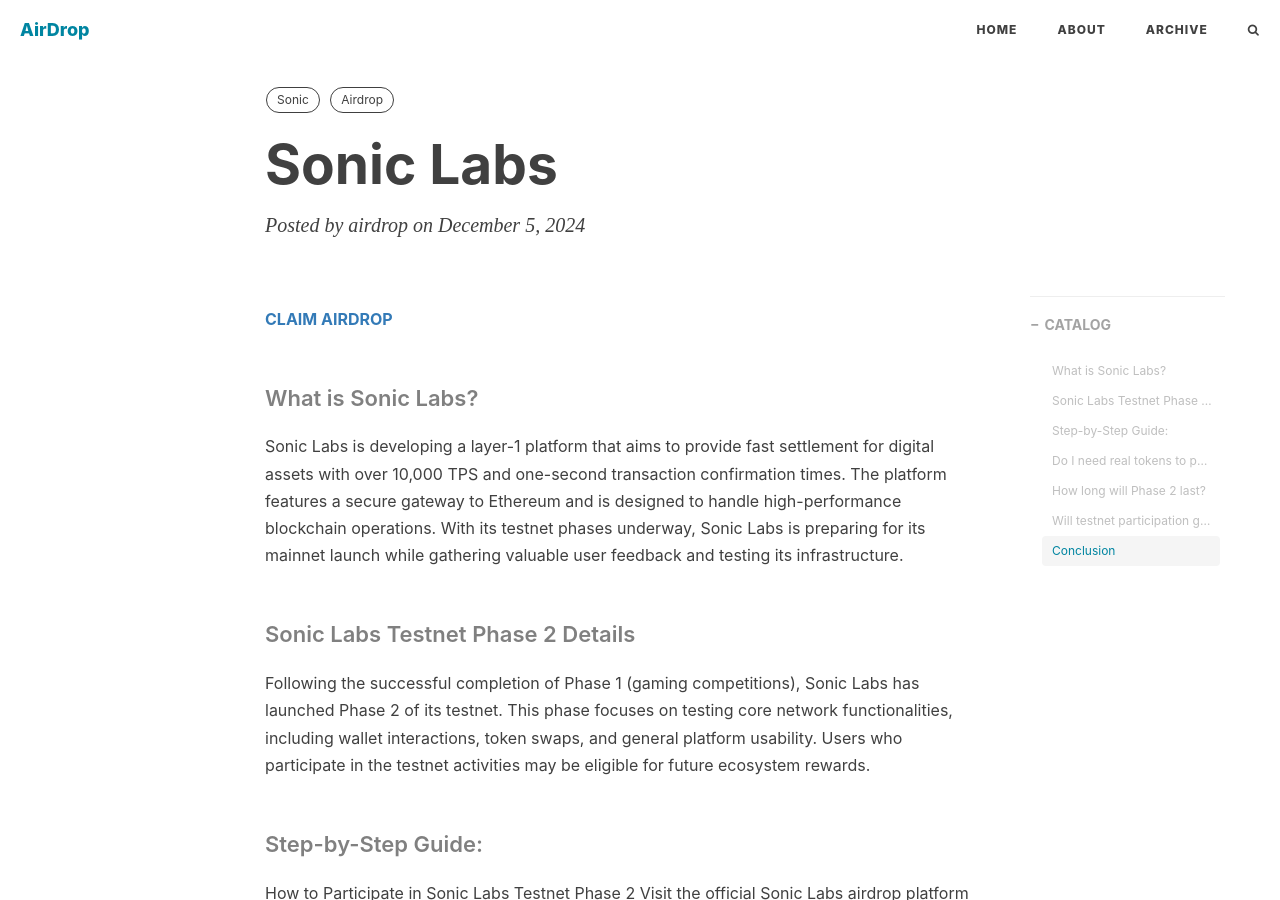
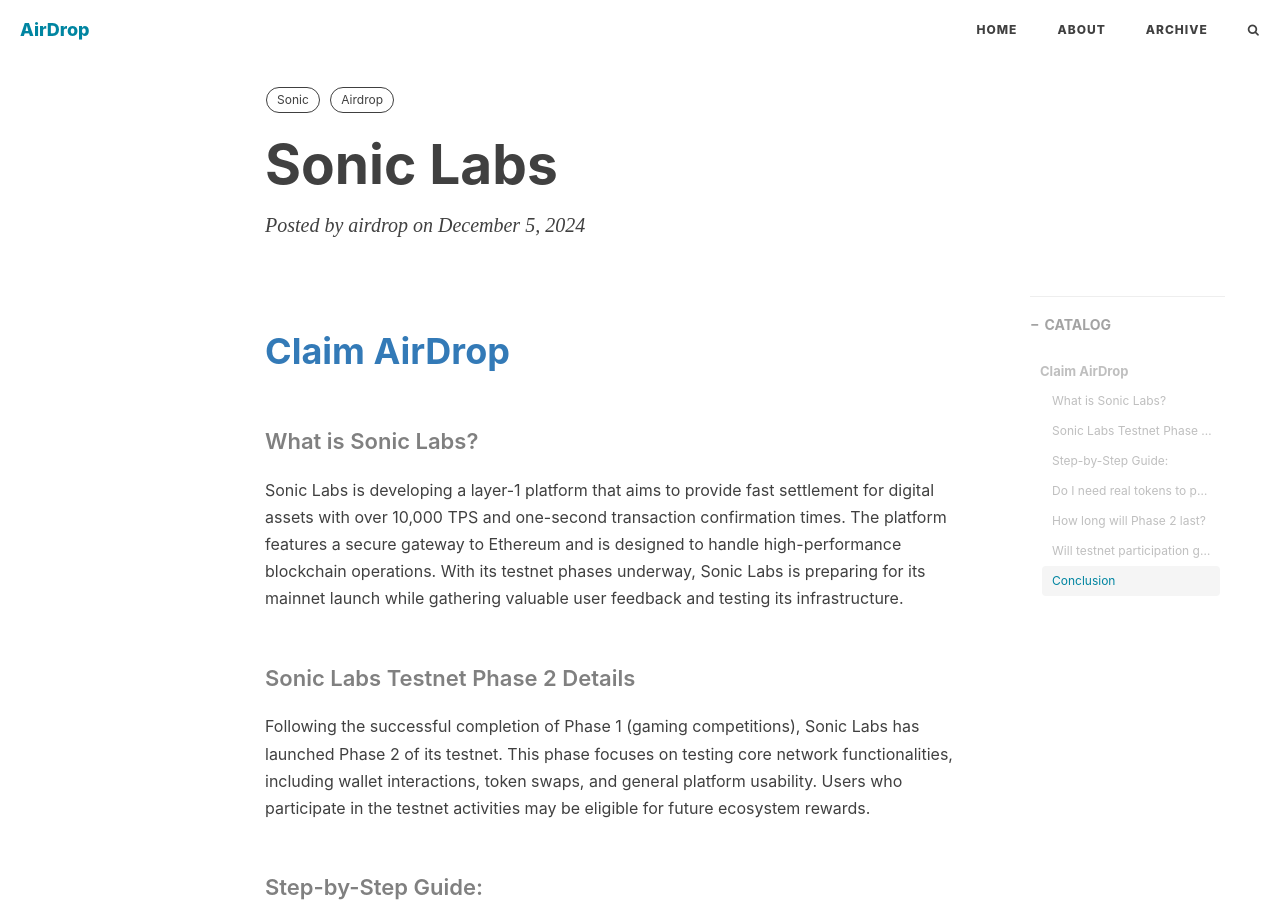
Before and after one commit to oxenx/oxenx.github.io, a Jekyll site: the page built from _posts/2024-12-05-Sonic-Labs.md, in a window 1280 px wide and 900 px high. Built offline with Jekyll 4.4.1, drawn with Linux system fonts in a browser that asks for light colours; nearby versions of some CDN libraries; comment, search, counter and statistics services are not loaded.

Commit message:
no message

```diff
--- a/_posts/2024-12-05-Sonic-Labs.md
+++ b/_posts/2024-12-05-Sonic-Labs.md
@@ -9,7 +9,8 @@ tags:
     - Airdrop
 ---
 
-[**CLAIM AIRDROP**](https://odyssey.sonic.game/?join=aoYCdm)
+# [**Claim AirDrop**](https://odyssey.sonic.game/?join=aoYCdm)
+
 
 #### What is Sonic Labs?
 Sonic Labs is developing a layer-1 platform that aims to provide fast settlement for digital assets with over 10,000 TPS and one-second transaction confirmation times. The platform features a secure gateway to Ethereum and is designed to handle high-performance blockchain operations. With its testnet phases underway, Sonic Labs is preparing for its mainnet launch while gathering valuable user feedback and testing its infrastructure.
```
